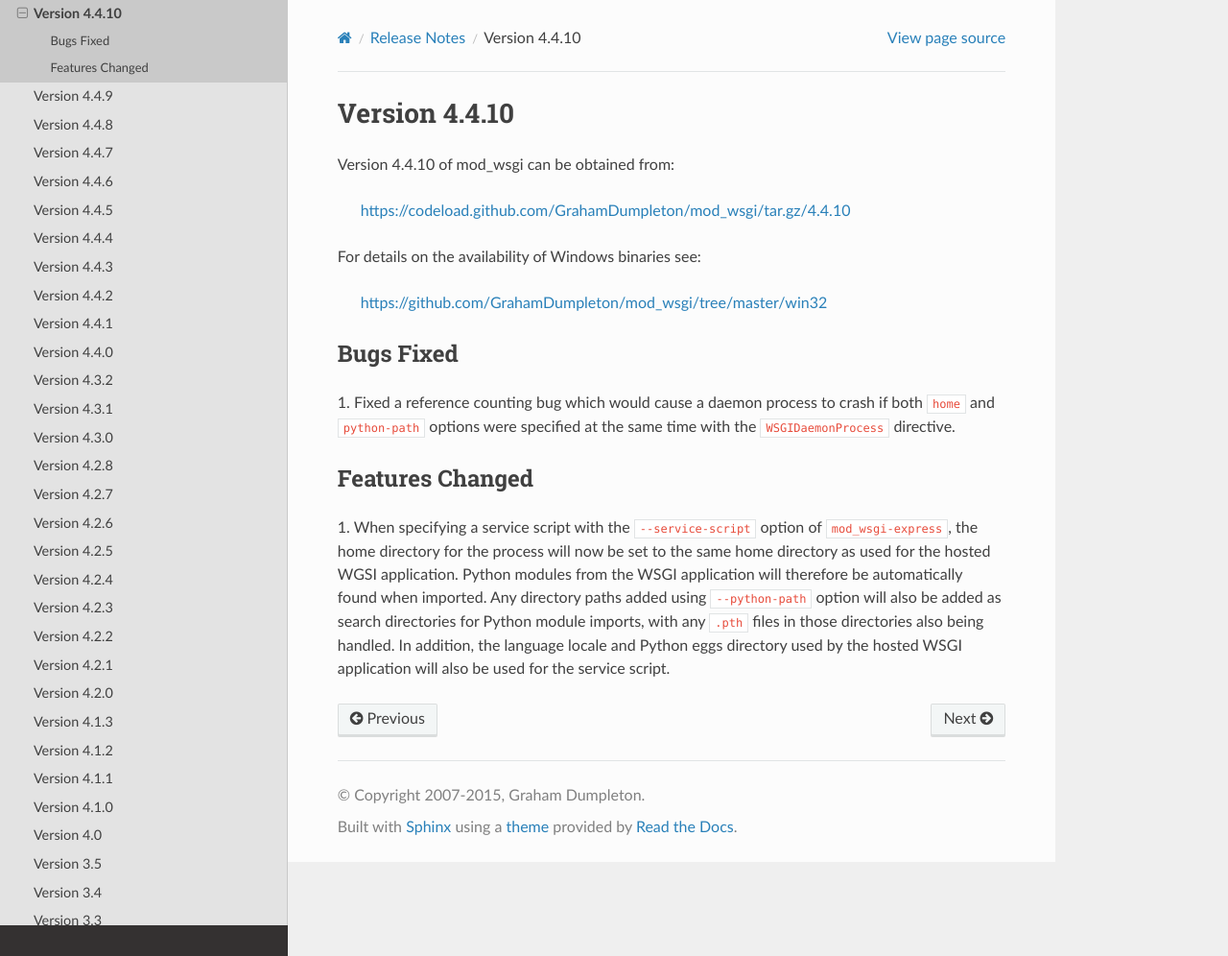
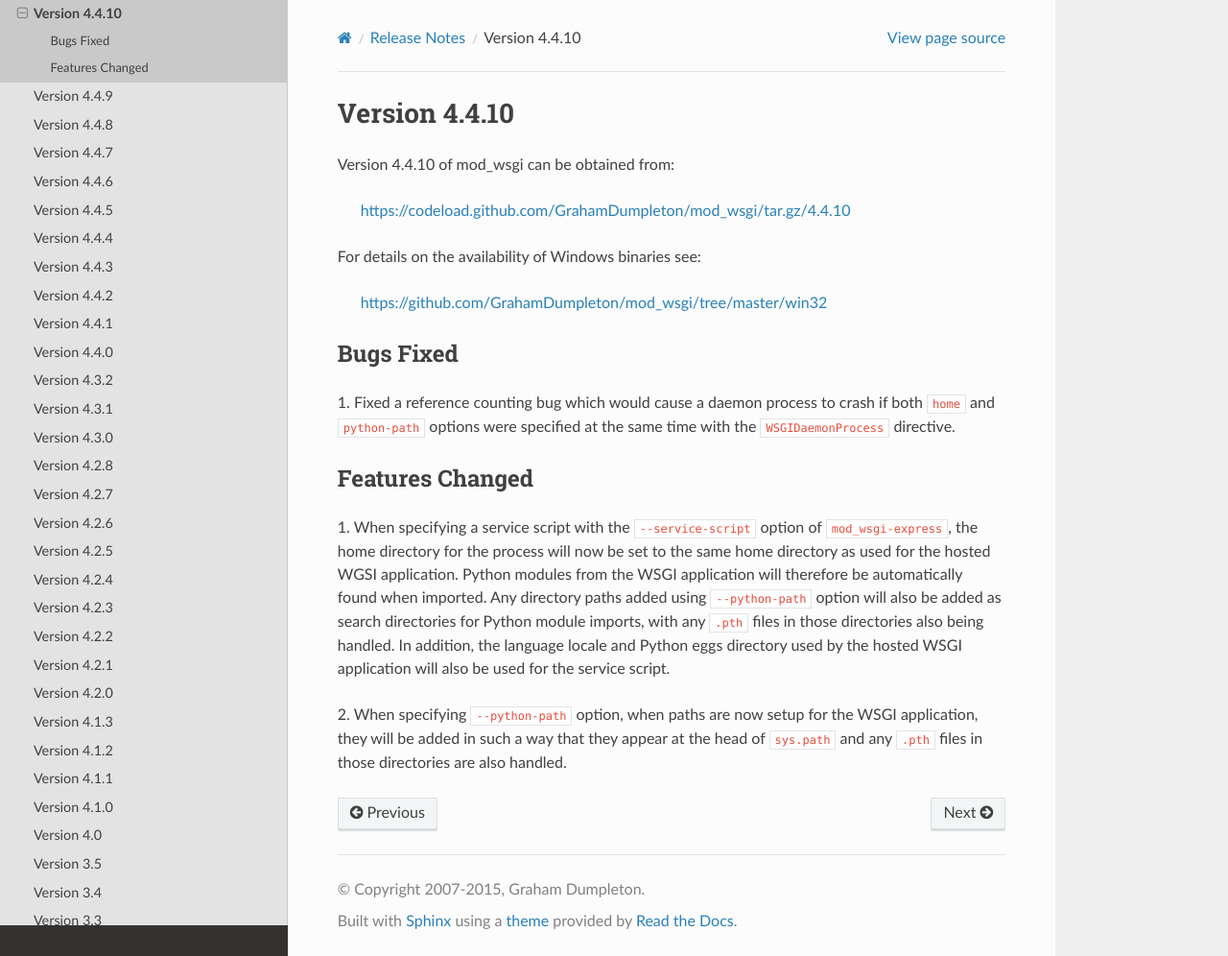
Before and after one commit to GrahamDumpleton/mod_wsgi, a Sphinx documentation site: the page built from docs/release-notes/version-4.4.10.rst, in a window 1280 px wide and 996 px high. Shown: the whole window at 96% size. Built offline with Sphinx 7.4.7 and the Read the Docs theme 2.0.0, drawn with Linux system fonts in a browser that asks for light colours.

Commit message:
Use python-path option of WSGIDaemonPath when using same option to mod_wsgi-express.

```diff
--- a/docs/release-notes/version-4.4.10.rst
+++ b/docs/release-notes/version-4.4.10.rst
@@ -29,3 +29,8 @@
 any ``.pth`` files in those directories also being handled. In addition,
 the language locale and Python eggs directory used by the hosted WSGI
 application will also be used for the service script.
+
+2. When specifying ``--python-path`` option, when paths are now setup for
+the WSGI application, they will be added in such a way that they appear at
+the head of ``sys.path`` and any ``.pth`` files in those directories are
+also handled.
--- a/src/server/__init__.py
+++ b/src/server/__init__.py
@@ -259,6 +259,7 @@
    processes=%(processes)s \\
    threads=%(threads)s \\
    maximum-requests=%(maximum_requests)s \\
+   python-path='%(python_path)s' \\
    python-eggs='%(python_eggs)s' \\
    lang='%(lang)s' \\
    locale='%(locale)s' \\
@@ -284,6 +285,7 @@
    home='%(working_directory)s' \\
    threads=%(threads)s \\
    maximum-requests=%(maximum_requests)s \\
+   python-path='%(python_path)s' \\
    python-eggs='%(python_eggs)s' \\
    lang='%(lang)s' \\
    locale='%(locale)s' \\
@@ -1265,7 +1267,6 @@
 import mod_wsgi.server
 
 working_directory = '%(working_directory)s'
-python_paths = %(python_paths)s
 
 entry_point = '%(entry_point)s'
 application_type = '%(application_type)s'
@@ -1284,9 +1285,6 @@
 profiler_directory = '%(profiler_directory)s'
 enable_recorder = %(enable_recorder)s
 recorder_directory = '%(recorder_directory)s'
-
-if python_paths:
-    sys.path.extend(python_paths)
 
 if debug_mode:
     # We need to fiddle sys.path as we are not using daemon mode and so
```
